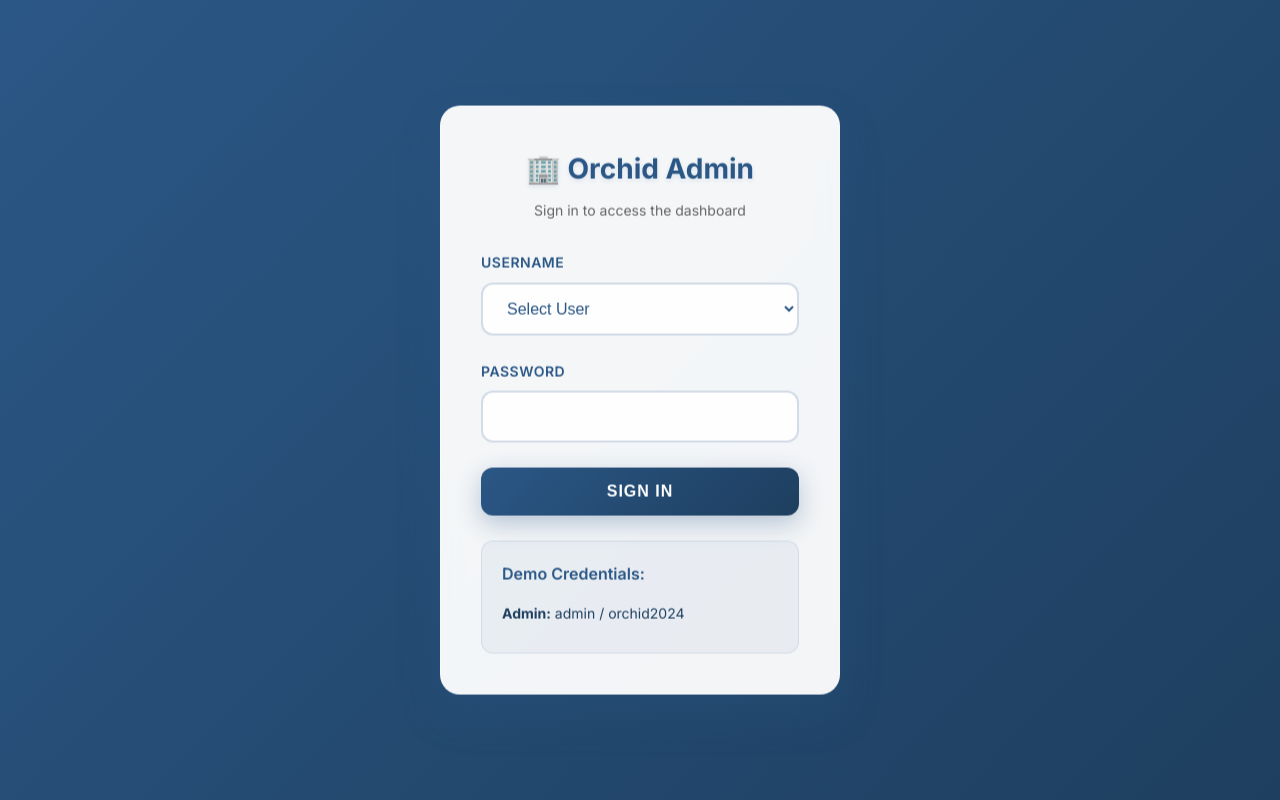
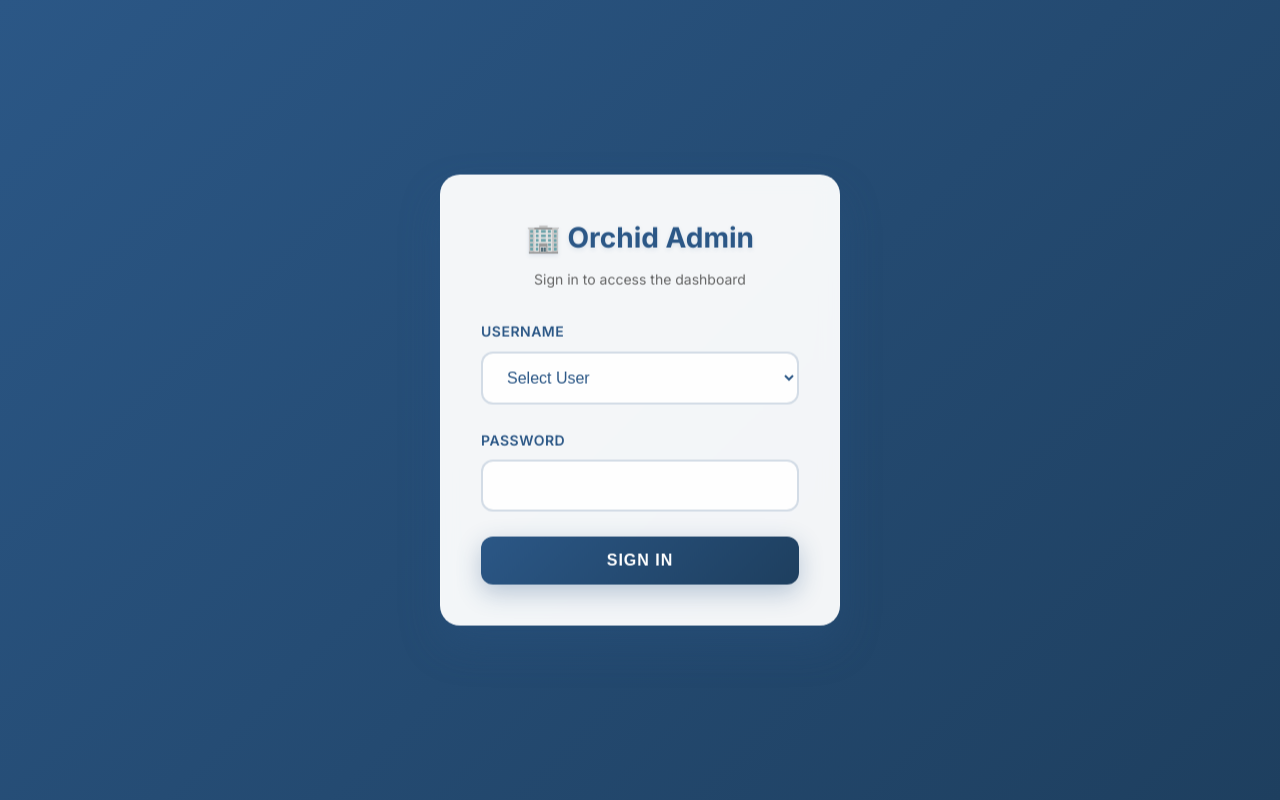
Before and after one commit to orchidtools07-sudo/OrchidWebsite, a React (Create React App) app: page /admin in a window 1280 px wide. Built offline with nearby package versions, Linux system fonts and the light colour scheme; the HTML template or start-up script is replaced by a standard one.

Commit message:
removetext

```diff
--- a/src/pages/AdminPanel.js
+++ b/src/pages/AdminPanel.js
@@ -335,11 +335,6 @@ const AdminPanel = () => {
 
             {loginError && <div className="admin-error">{loginError}</div>}
           </form>
-
-          <div className="admin-credentials">
-            <h4>Demo Credentials:</h4>
-            <p><strong>Admin:</strong> admin / orchid2024</p>
-          </div>
         </div>
       </div>
     );
```
